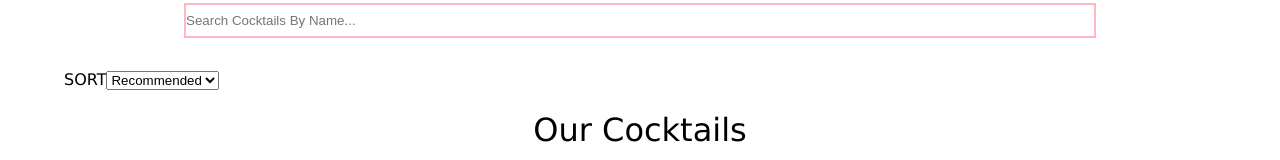
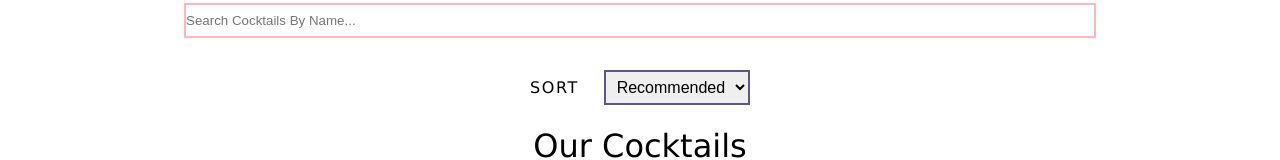
Before and after one commit to Lauryn-Owens/Boozy-Chemist, a React (Vite) app: page /ourDrinks in a window 1280 px wide. Shown: the part 138-298 px from the top of the page. Built offline with nearby package versions, Linux system fonts and the light colour scheme; no server answers.

Commit message:
updated style for sort component

```diff
--- a/src/ComponentStyles/SortStyle/sortStyle.module.css
+++ b/src/ComponentStyles/SortStyle/sortStyle.module.css
@@ -1,7 +1,13 @@
-.categoryForm .categoryList{
-    border:2px solid red;
-    list-style-type:none;
+.sort{
+    width:85%;
+    margin:auto;
+    text-align: center;
 }
-.categoryForm .categoryList .categoryItem{
-
+.label {
+    letter-spacing: 0.1rem;
 }
+.selection {
+    border: 2px solid var(--purple);
+    font-size: 1rem;
+    padding: 0.4rem;
+}
--- a/src/Components/Sort/sort.jsx
+++ b/src/Components/Sort/sort.jsx
@@ -1,16 +1,20 @@
-import Style from "../../ComponentStyles/SortStyle/sortStyle.module.css";
+import style from "../../ComponentStyles/SortStyle/sortStyle.module.css";
 
 const Sort = ({onChangeSortOptionHandler}) => {
 
   return (
-    <section>
-      <label htmlFor="sort">SORT</label>
+    <section className={style.sort}>
+      <label htmlFor="sort" className={style.label}>SORT</label>
+      &nbsp; &nbsp; &nbsp;
       <select name="sort" id="sort"
+      className={style.selection}
       onChange={(e) => {
        onChangeSortOptionHandler(e.target.value);
       }}
       >
-        <option value="recommended">Recommended</option>
+        <option
+        style={{padding:'2rem'}}
+        value="recommended">Recommended</option>
         <option value="whatsNew">Whats New</option>
       </select>
     </section>
```
Also changed, not shown: src/Pages/ourDrinks.jsx (line endings or trailing spaces).
